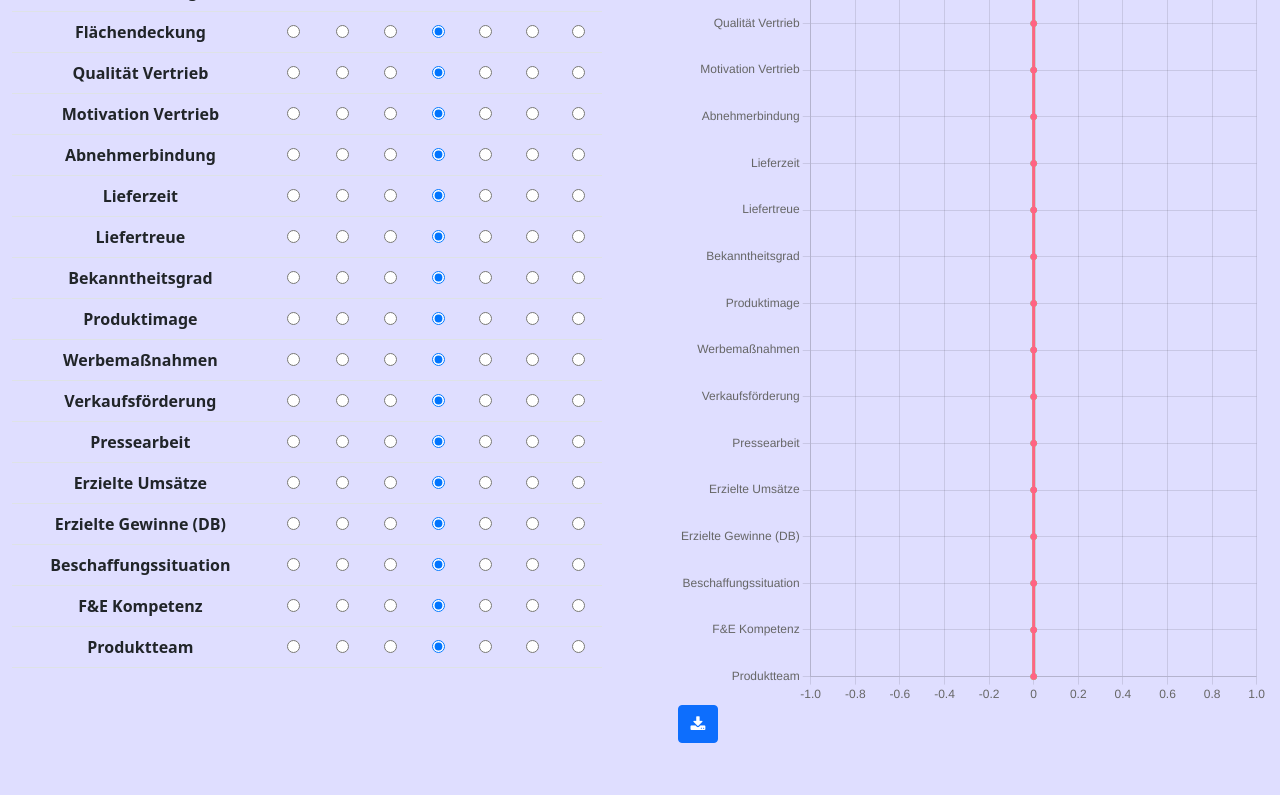
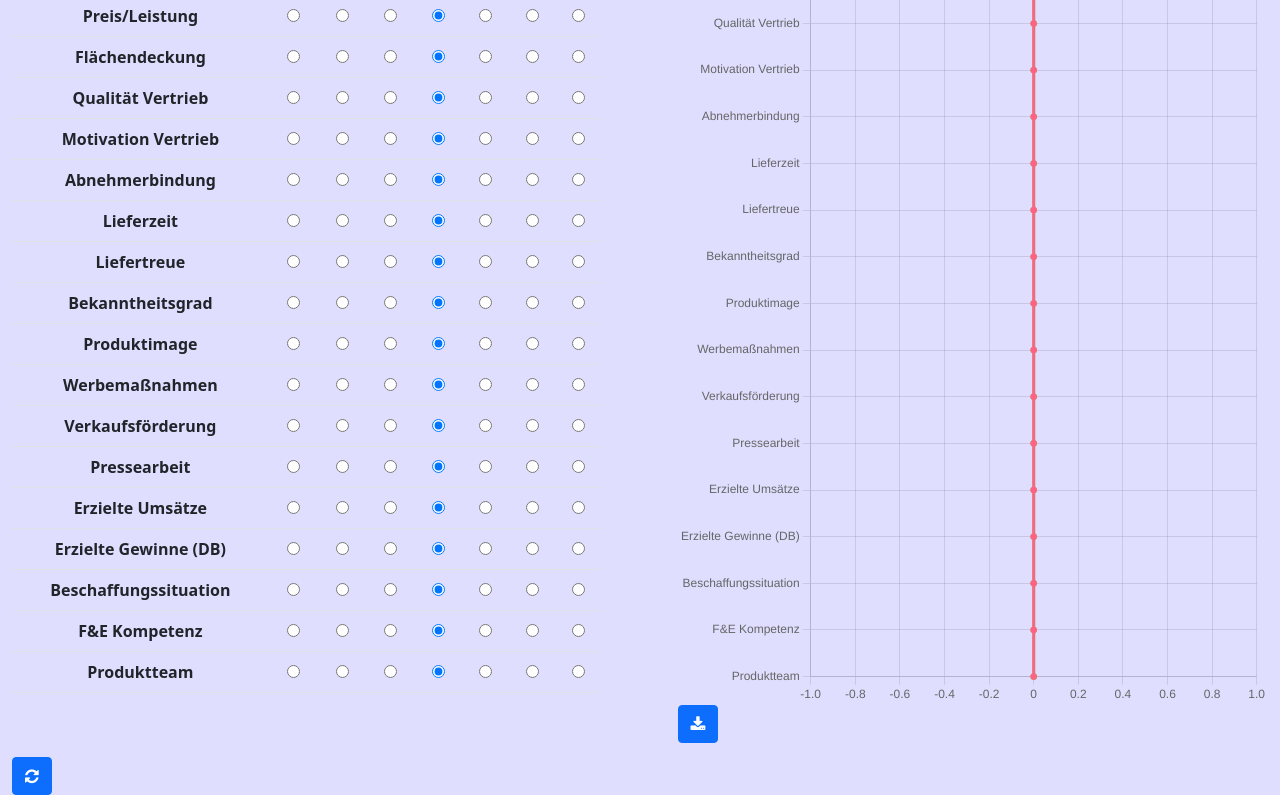
Before and after one commit to lightshark85/Webapp-Produkt-Check, a website: page Forms.html in a window 1280 px wide. Shown: the part 643-1438 px from the top of the page. Before the commit the page ends 1386 px from the top, so only its background shows below. Drawn offline with nearby package versions, Linux system fonts and the light colour scheme.

Commit message:
ALLES AU?ER DESIGN

```diff
--- a/Forms.css
+++ b/Forms.css
@@ -9,7 +9,7 @@ body {
 
 
 #diagram{
-    position: relative;
+
     float: right;
     width: 48%;
 
@@ -18,13 +18,11 @@ body {
 
     width: 48%;
     float: left;
+    margin-top: 25px;
 
 }
 
 #Chart1{
-
-    height: 800%;
-
 }
 
 /* Style the tab */
@@ -118,11 +116,6 @@ form{
 
 }
 
-table{
-    width: 100%;
-}
-
-
 table,td, th,tr{
 
     border-collapse: collapse;
--- a/Forms.html
+++ b/Forms.html
@@ -2161,6 +2161,15 @@
 
         </form>
     </div>
+
+
+    <a id="reload"
+       href="javascript:location.reload(true)"
+       title="Reload"
+       class="btn btn-primary float-right bg-flat-color-1">
+        <i class="fa fa-refresh"></i>
+
+    </a>
 </div>
 
 
```
